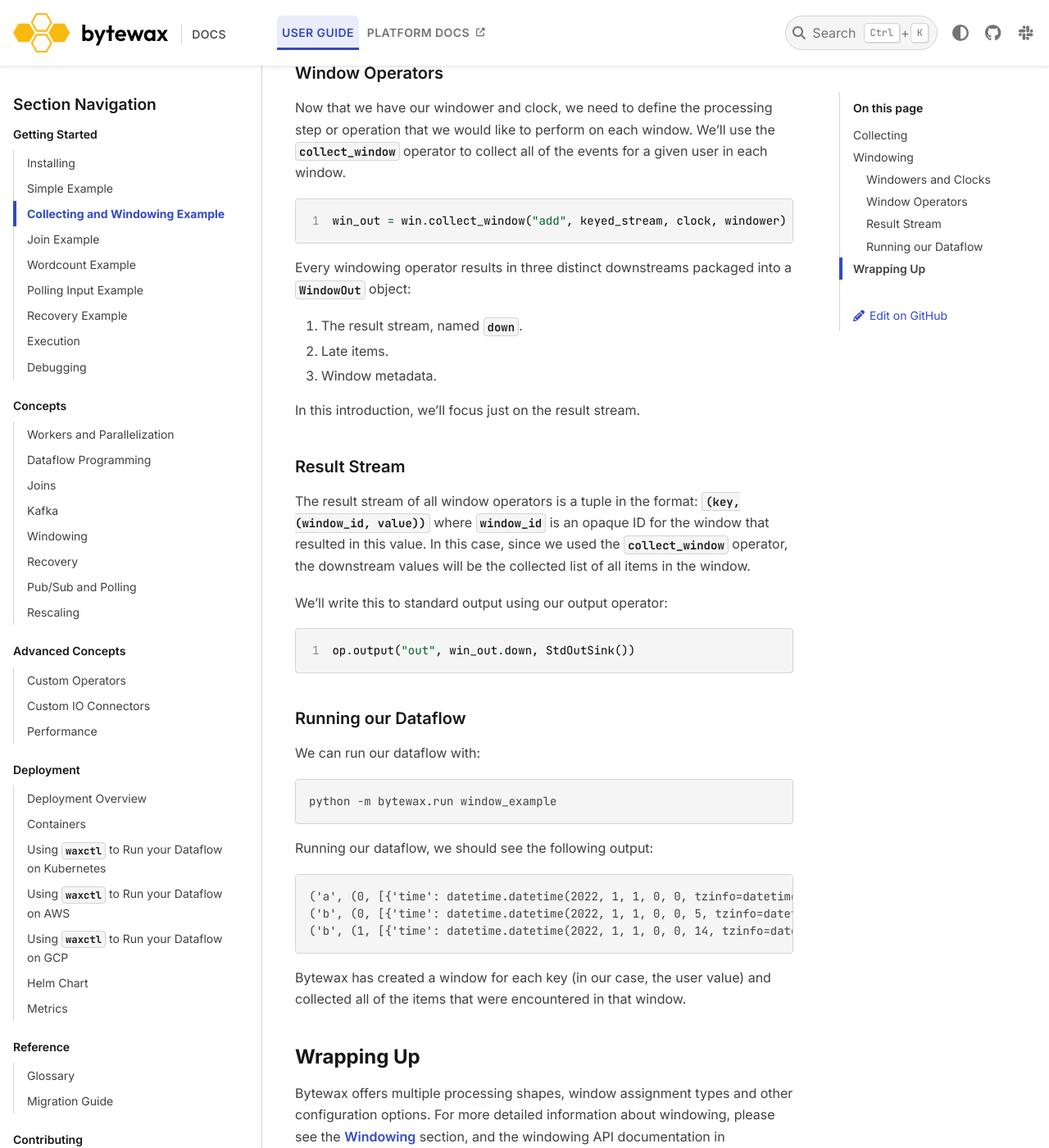
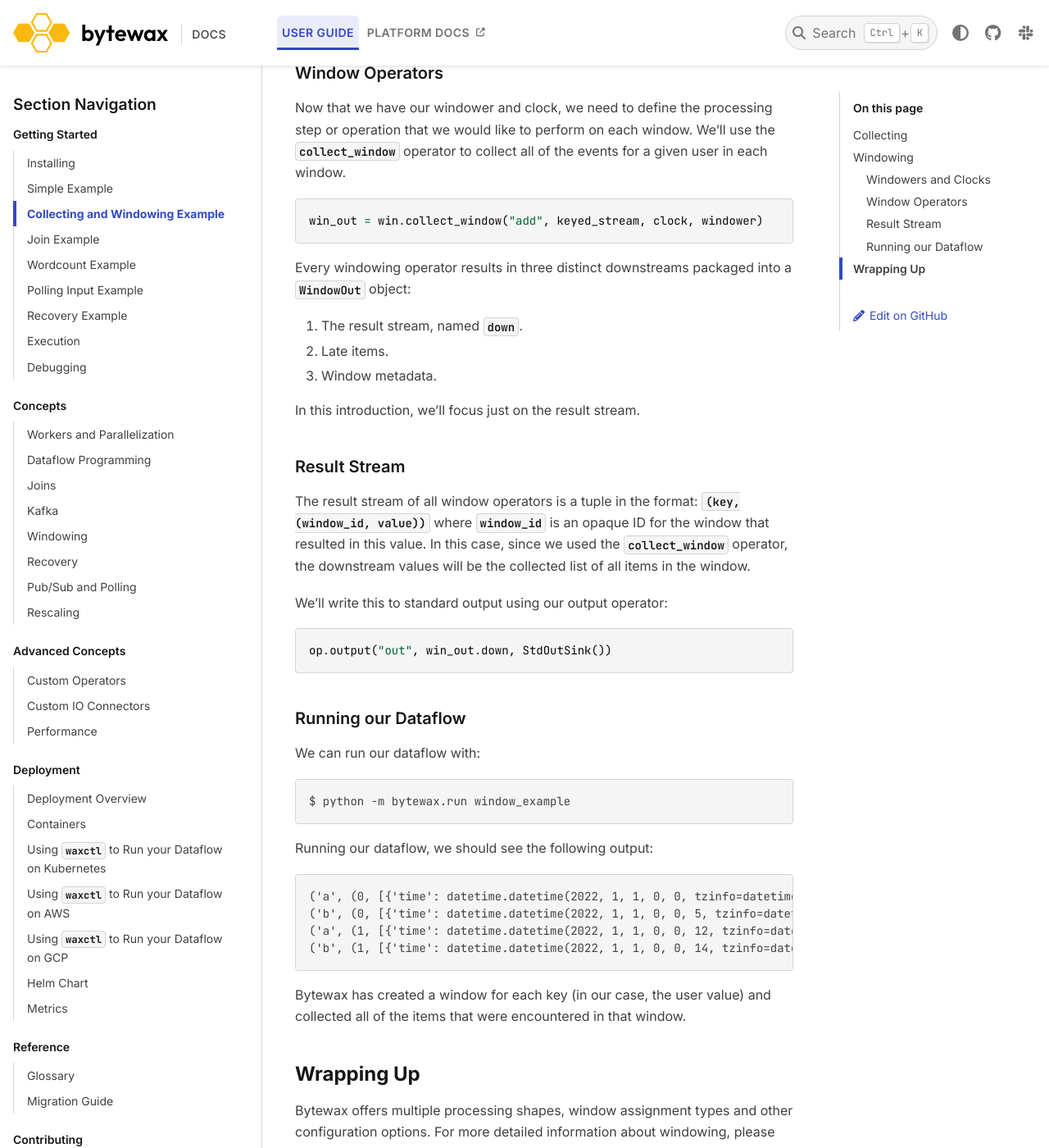
Before and after one commit to bytewax/bytewax, a Sphinx documentation site: the page built from docs/guide/getting-started/collecting-windowing-example.md, in a window 1280 px wide and 1400 px high, scrolled down 3104 px. Shown: the whole window at 82% size. Built offline with Sphinx 7.4.7 and the PyData theme 0.15.4, drawn with Linux system fonts in a browser that asks for light colours; pages that are not in the unit, such as notebooks, are missing from menus; some of the changed text lies outside the part shown.

Commit message:
Fixes doctests in collecting windowing example

````diff
--- a/docs/guide/getting-started/collecting-windowing-example.md
+++ b/docs/guide/getting-started/collecting-windowing-example.md
@@ -31,7 +31,7 @@
 
 Copy the following code into a file named `collect_example.py`:
 
-```python
+```{testcode}
 from datetime import timedelta
 
 import bytewax.operators as op
@@ -51,14 +51,16 @@
 
 Now we have our dataflow, we can run our example:
 
-```shell
-> python -m bytewax.run collect_example
+```console
+$ python -m bytewax.run collect_example
 ```
 
 ```{testcode}
 :hide:
 
-bytewax.testing.run_main(flow)
+from bytewax.testing import run_main
+
+run_main(flow)
 ```
 
 You should see output:
@@ -83,7 +85,7 @@
 Let's start by and importing the relevant classes, creating a
 dataflow, and configuring some test input.
 
-```python
+```{testcode}
 from datetime import datetime, timedelta, timezone
 
 import bytewax.operators as op
@@ -143,7 +145,7 @@
 to the given `datetime`. We'll use the value that we created above for
 our event data.
 
-```python
+```{testcode}
 clock = EventClock(lambda e: e["time"], wait_for_system_duration=timedelta(seconds=0))
 windower = TumblingWindower(length=timedelta(seconds=10), align_to=align_to)
 ```
@@ -156,7 +158,7 @@
 {py:obj}`~bytewax.operators.window.collect_window` operator to collect
 all of the events for a given user in each window.
 
-```python
+```{testcode}
 win_out = win.collect_window("add", keyed_stream, clock, windower)
 ```
 
@@ -182,7 +184,7 @@
 
 We'll write this to standard output using our output operator:
 
-```python
+```{testcode}
 op.output("out", win_out.down, StdOutSink())
 ```
 
@@ -190,8 +192,8 @@
 
 We can run our dataflow with:
 
-```shell
-python -m bytewax.run window_example
+```console
+$ python -m bytewax.run window_example
 ```
 
 Running our dataflow, we should see the following output:
````
Also changed, not shown: other parts of docs/guide/getting-started/collecting-windowing-example.md (+3 -4 lines).
